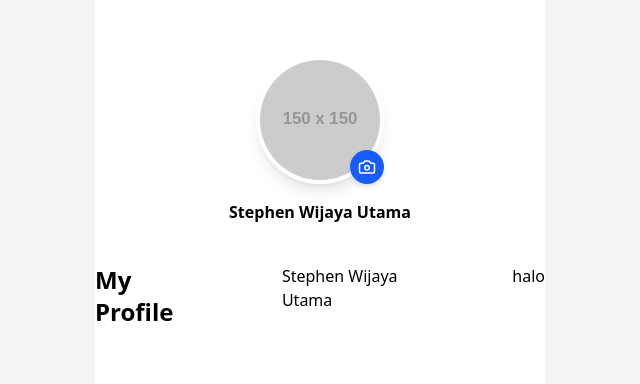
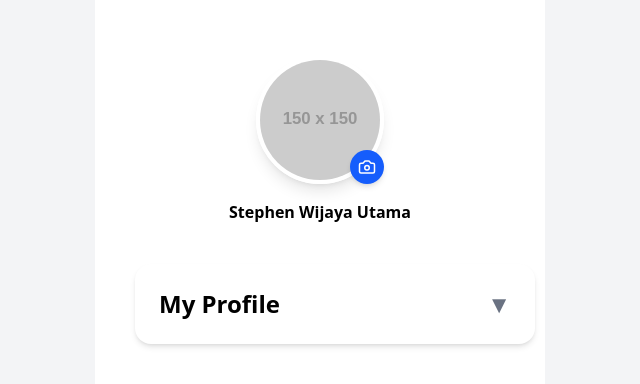
Before and after one commit to StudioKayu/Main, a React (Vite) app in the folder StudioKayu/: page /Profile in a window 1280 px wide. Shown: the part 104-488 px from the top of the page, without its empty margins (65-705 px from the left). Built offline with nearby package versions, Linux system fonts and the light colour scheme.

Commit message:
udpate profile

```diff
--- a/StudioKayu/src/pages/profile.tsx
+++ b/StudioKayu/src/pages/profile.tsx
@@ -52,13 +52,38 @@ const Profile = () => {
     <p className="mt-4 font-semibold text-center">
       Stephen Wijaya Utama
     </p>
-    <div className=' flex flex-row justify-beetween gap-20 mt-10'>
-        <p className='font-semibold text-2xl'>My Profile</p>
-        <p>Stephen Wijaya Utama</p>
-        <p>halo</p>
+    <div className="flex flex-col mt-10 w-full">
+<details className="group ml-10 w-[400px] bg-white rounded-2xl shadow-md p-6 transition-all duration-300">
 
+  <summary className="cursor-pointer font-semibold flex justify-between items-center text-2xl list-none">
+    <span>My Profile</span>
+    <span className="transition-transform duration-300 group-open:rotate-180 text-gray-500">
+      ▼
+    </span>
+  </summary>
+
+  <div className="mt-6 space-y-4 text-gray-700">
+
+    <div className="flex justify-between border-b pb-2">
+      <p className="font-medium text-gray-500">Name</p>
+      <p className="font-semibold">Stephen Wijaya Utama</p>
     </div>
 
+    <div className="flex justify-between border-b pb-2">
+      <p className="font-medium text-gray-500">Status</p>
+      <p className="text-green-600 font-medium">Active Member</p>
+    </div>
+
+    <div className="flex justify-between">
+      <p className="font-medium text-gray-500">Greeting</p>
+      <p className="font-medium">Halo 👋</p>
+    </div>
+
+  </div>
+
+</details>
+
+</div>
   </div>
 </section>
     );
```
